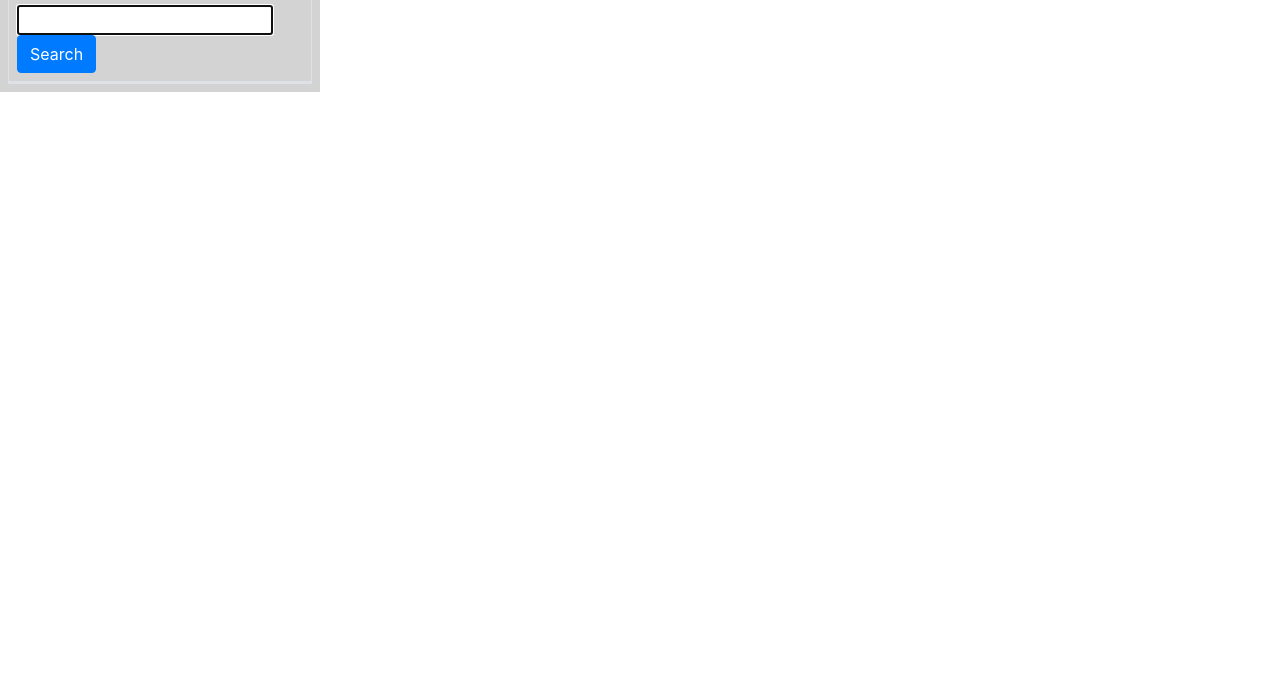
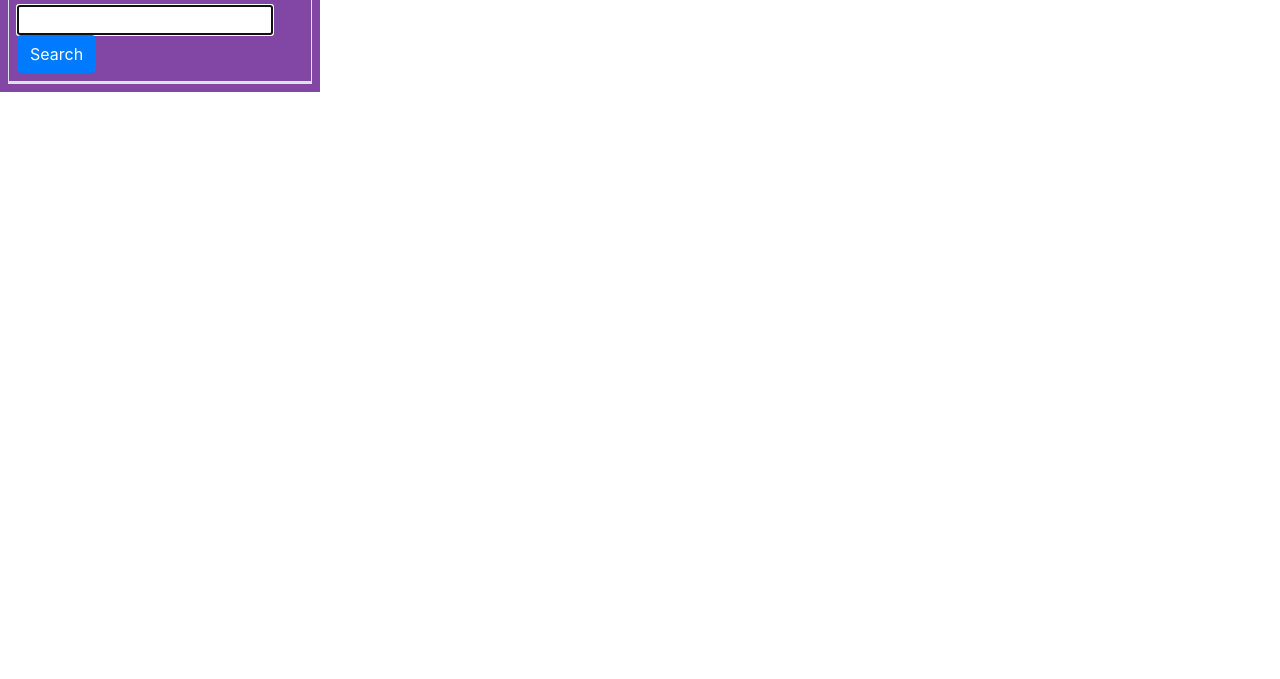
Before and after one commit to Plavala/CBHW-W6-Weather-Dashboard, a plain HTML site: page index.html in a window 1280 px wide. Shown: the part 121-800 px from the top of the page. Drawn offline with nearby package versions, Linux system fonts and the light colour scheme.

Commit message:
updated html and script

```diff
--- a/assets/style.css
+++ b/assets/style.css
@@ -1,5 +1,5 @@
 .search-column{
-    background-color:	#D3D3D3;
+    background-color:	#8246a5;
 }
 
 .list-group-item{
```
Also changed, not shown: assets/script.js (+11 -11 lines).
